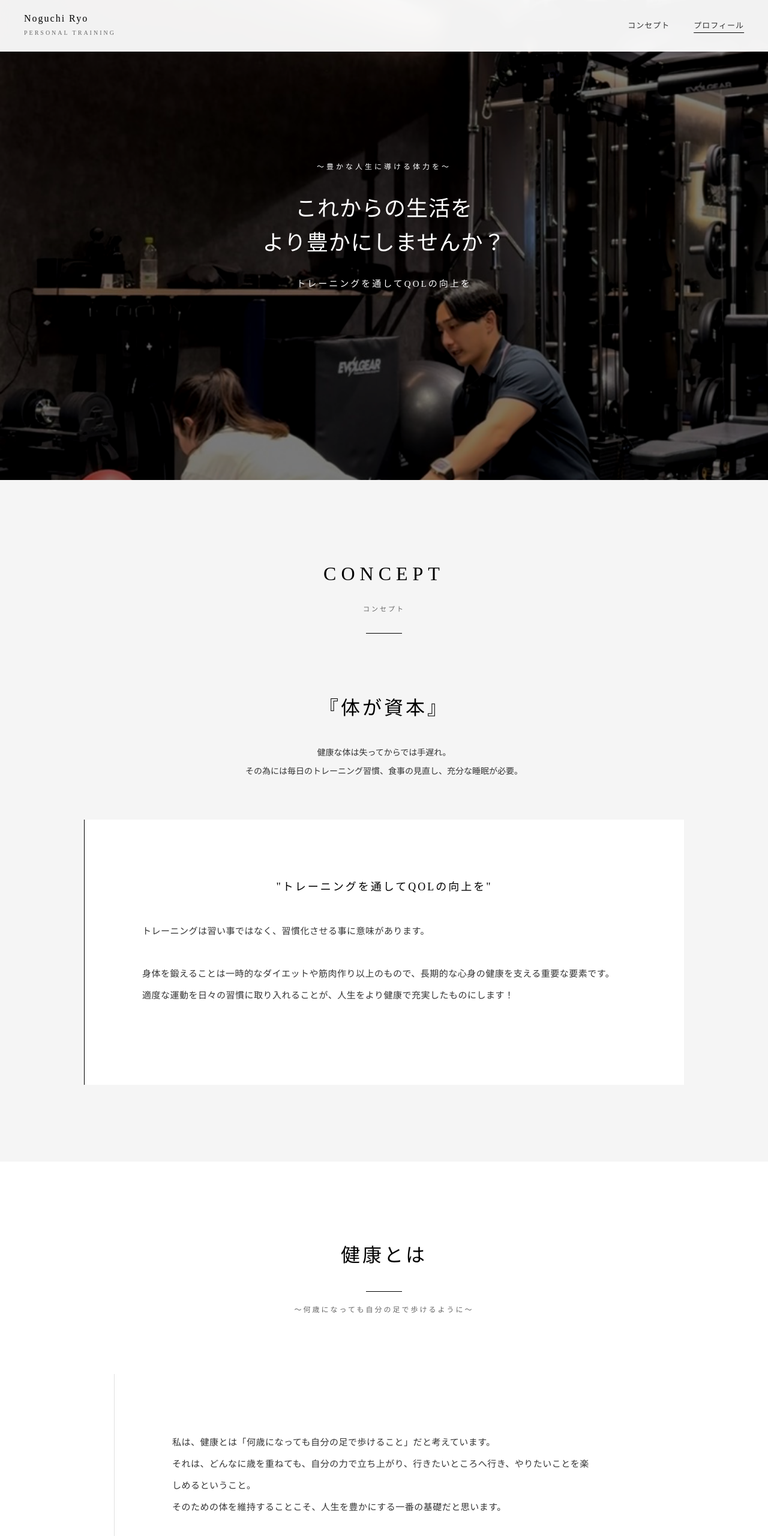
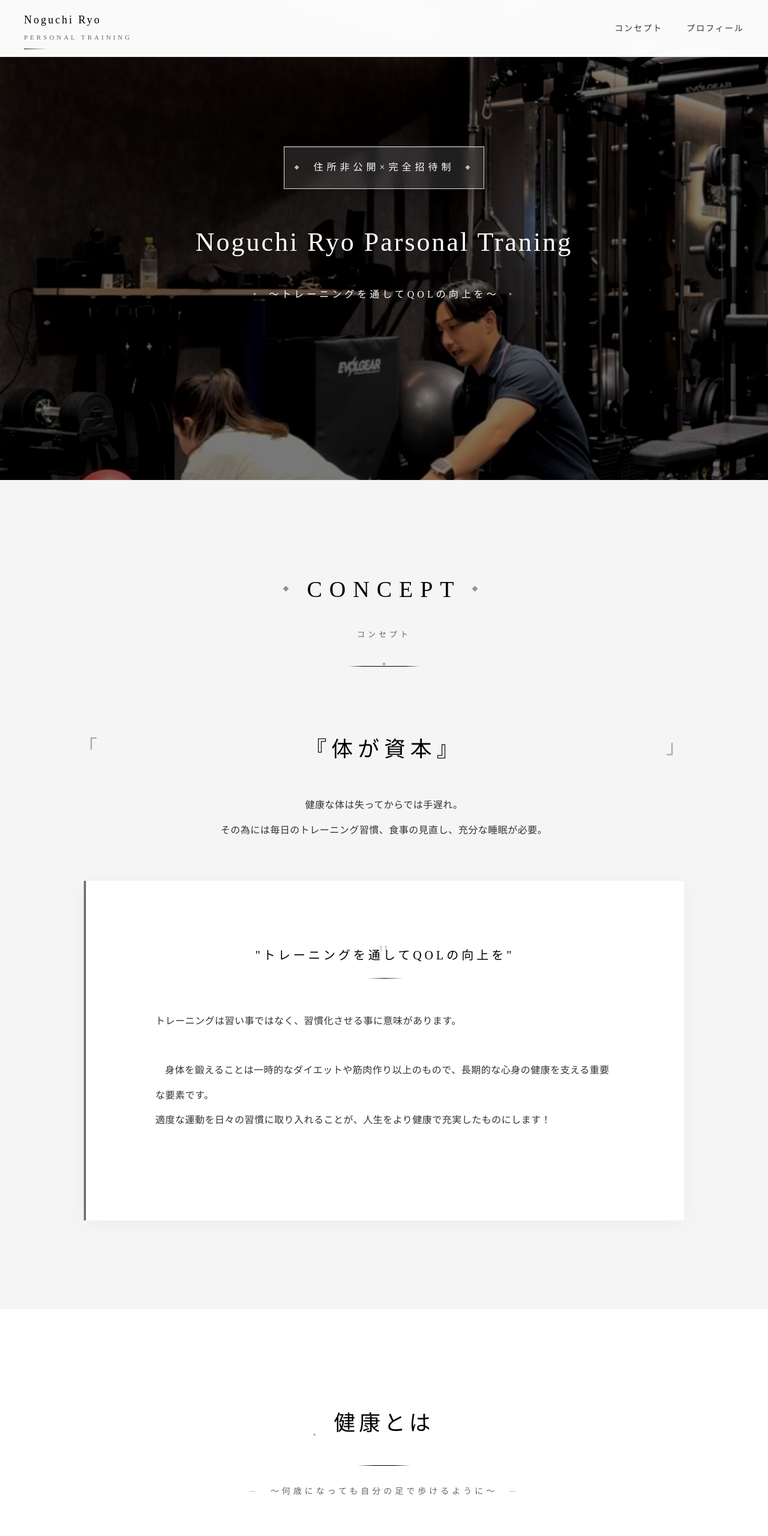
Before and after one commit to kirin-riki/Noguchi_Ryo_Parsonal_Traning_LP, a plain HTML site: page index.html in a window 1280 px wide. Shown: the top 2560 px of the page at 60% size. Drawn offline with Linux system fonts and the light colour scheme.

Commit message:
addレイアウト変更

```diff
--- a/css/style.css
+++ b/css/style.css
@@ -98,16 +98,16 @@ ul {
     top: 0;
     left: 0;
     width: 100%;
-    background-color: rgba(255, 255, 255, 0.95);
+    background-color: rgba(255, 255, 255, 0.98);
     backdrop-filter: blur(10px);
     z-index: 1000;
-    transition: all var(--transition-base);
-    border-bottom: 1px solid transparent;
+    transition: all var(--transition-slow);
+    border-bottom: 1px solid rgba(0, 0, 0, 0.08);
 }
 
 .header.scrolled {
-    border-bottom: 1px solid var(--color-border);
-    box-shadow: 0 2px 20px rgba(0, 0, 0, 0.05);
+    border-bottom: 2px solid rgba(0, 0, 0, 0.12);
+    box-shadow: 0 4px 24px rgba(0, 0, 0, 0.08);
 }
 
 .header-container {
@@ -120,19 +120,30 @@ ul {
 }
 
 .logo h1 {
-    font-size: 16px;
-    font-weight: var(--font-weight-light);
+    font-size: 18px;
+    font-weight: var(--font-weight-medium);
     color: var(--color-primary);
-    line-height: 1.4;
-    letter-spacing: 2px;
+    line-height: 1.5;
+    letter-spacing: 3px;
     cursor: pointer;
+    position: relative;
+}
+
+.logo h1::after {
+    content: '';
+    position: absolute;
+    bottom: -8px;
+    left: 0;
+    width: 40px;
+    height: 1px;
+    background: linear-gradient(to right, var(--color-primary), transparent);
 }
 
 .logo h1 span {
-    font-size: 10px;
+    font-size: 11px;
     font-weight: var(--font-weight-light);
     color: var(--color-text-light);
-    letter-spacing: 3px;
+    letter-spacing: 4px;
     text-transform: uppercase;
 }
 
@@ -143,29 +154,41 @@ ul {
 }
 
 .nav-link {
-    font-size: 13px;
+    font-size: 14px;
     font-weight: var(--font-weight-medium);
     color: var(--color-text);
-    letter-spacing: 1px;
+    letter-spacing: 2px;
     position: relative;
-    padding: 5px 0;
+    padding: 8px 0;
+}
+
+.nav-link::before {
+    content: '';
+    position: absolute;
+    bottom: 0;
+    left: 0;
+    width: 0;
+    height: 1px;
+    background-color: var(--color-primary);
+    transition: width var(--transition-slow);
 }
 
 .nav-link::after {
     content: '';
     position: absolute;
     bottom: 0;
-    left: 50%;
-    transform: translateX(-50%);
+    right: 0;
     width: 0;
     height: 1px;
     background-color: var(--color-primary);
-    transition: width var(--transition-base);
+    transition: width var(--transition-slow);
 }
 
+.nav-link:hover::before,
+.nav-link.active-link::before,
 .nav-link:hover::after,
 .nav-link.active-link::after {
-    width: 100%;
+    width: 50%;
 }
 
 /* Hamburger Menu */
@@ -246,32 +269,82 @@ ul {
     max-width: 1000px;
 }
 
+.fv-badge {
+    display: inline-block;
+    font-size: 16px;
+    font-weight: var(--font-weight-medium);
+    letter-spacing: 6px;
+    padding: 20px 48px;
+    border: 1px solid rgba(255, 255, 255, 0.85);
+    margin-bottom: 50px;
+    opacity: 0;
+    animation: fadeInUp 1.2s ease 0.2s forwards;
+    position: relative;
+    backdrop-filter: blur(8px);
+    background-color: rgba(255, 255, 255, 0.12);
+    box-shadow: 0 4px 24px rgba(0, 0, 0, 0.2), inset 0 1px 2px rgba(255, 255, 255, 0.15);
+}
+
+.fv-badge::before,
+.fv-badge::after {
+    content: '◆';
+    position: absolute;
+    top: 50%;
+    transform: translateY(-50%);
+    font-size: 8px;
+    opacity: 0.7;
+}
+
+.fv-badge::before {
+    left: 16px;
+}
+
+.fv-badge::after {
+    right: 16px;
+}
+
 .fv-subtitle {
-    font-size: 12px;
+    font-size: 13px;
     font-weight: var(--font-weight-light);
-    margin-bottom: 30px;
-    letter-spacing: 4px;
+    margin-bottom: 40px;
+    letter-spacing: 5px;
     opacity: 0;
-    animation: fadeInUp 1s ease 0.3s forwards;
+    animation: fadeInUp 1.2s ease 0.5s forwards;
+    position: relative;
+}
+
+.fv-subtitle::before,
+.fv-subtitle::after {
+    content: '─';
+    margin: 0 18px;
+    opacity: 0.6;
 }
 
 .fv-title {
-    font-size: clamp(22px, 3vw, 36px);
+    font-size: clamp(28px, 3.5vw, 44px);
     font-weight: var(--font-weight-medium);
-    line-height: 1.6;
-    margin-bottom: 25px;
-    letter-spacing: 1px;
+    line-height: 1.75;
+    margin-bottom: 35px;
+    letter-spacing: 3px;
     opacity: 0;
-    animation: fadeInUp 1s ease 0.6s forwards;
+    animation: fadeInUp 1.2s ease 0.8s forwards;
 }
 
 .fv-description {
-    font-size: 15px;
+    font-size: 16px;
     font-weight: var(--font-weight-light);
-    margin-bottom: 45px;
-    letter-spacing: 3px;
+    margin-bottom: 50px;
+    letter-spacing: 5px;
     opacity: 0;
-    animation: fadeInUp 1s ease 0.9s forwards;
+    animation: fadeInUp 1.2s ease 1.1s forwards;
+    position: relative;
+}
+
+.fv-description::before,
+.fv-description::after {
+    content: '•';
+    margin: 0 16px;
+    opacity: 0.5;
 }
 
 .btn-primary {
@@ -308,38 +381,72 @@ ul {
    Section Common Styles
 ======================================== */
 section {
-    padding: var(--spacing-xxl) 0;
+    padding: calc(var(--spacing-xxl) + 20px) 0;
 }
 
 .section-title {
     text-align: center;
-    margin-bottom: var(--spacing-xl);
+    margin-bottom: calc(var(--spacing-xl) + 10px);
     position: relative;
 }
 
 .section-title h2 {
-    font-size: clamp(24px, 3vw, 32px);
-    font-weight: var(--font-weight-light);
+    font-size: clamp(28px, 3.2vw, 38px);
+    font-weight: var(--font-weight-medium);
     color: var(--color-primary);
-    margin-bottom: 20px;
-    letter-spacing: 8px;
+    margin-bottom: 30px;
+    letter-spacing: 12px;
     text-transform: uppercase;
+    position: relative;
+    display: inline-block;
+}
+
+.section-title h2::before {
+    content: '◆';
+    position: absolute;
+    left: -40px;
+    top: 50%;
+    transform: translateY(-50%);
+    font-size: 10px;
+    opacity: 0.4;
+}
+
+.section-title h2::after {
+    content: '◆';
+    position: absolute;
+    right: -40px;
+    top: 50%;
+    transform: translateY(-50%);
+    font-size: 10px;
+    opacity: 0.4;
 }
 
 .section-title::after {
     content: '';
     display: block;
-    width: 60px;
+    width: 120px;
     height: 1px;
-    background-color: var(--color-primary);
-    margin: 30px auto 0;
+    background: linear-gradient(to right, transparent, var(--color-primary) 20%, var(--color-primary) 80%, transparent);
+    margin: 40px auto 0;
+    position: relative;
+}
+
+.section-title::before {
+    content: '✦';
+    position: absolute;
+    left: 50%;
+    bottom: -8px;
+    transform: translateX(-50%);
+    font-size: 12px;
+    color: var(--color-primary);
+    opacity: 0.3;
 }
 
 .section-subtitle {
-    font-size: 11px;
+    font-size: 13px;
     color: var(--color-text-light);
     font-weight: var(--font-weight-light);
-    letter-spacing: 3px;
+    letter-spacing: 5px;
 }
 
 /* ========================================
@@ -357,45 +464,93 @@ section {
 .concept-main {
     text-align: center;
     margin-bottom: var(--spacing-lg);
+    padding: 0 20px;
 }
 
 .concept-heading {
-    font-size: clamp(24px, 2.5vw, 32px);
-    font-weight: var(--font-weight-light);
+    font-size: clamp(28px, 2.8vw, 38px);
+    font-weight: var(--font-weight-medium);
     color: var(--color-primary);
-    margin-bottom: 30px;
-    letter-spacing: 4px;
+    margin-bottom: 40px;
+    letter-spacing: 8px;
+    position: relative;
+}
+
+.concept-heading::before {
+    content: '「';
+    position: absolute;
+    left: -30px;
+    font-size: 32px;
+    opacity: 0.3;
+}
+
+.concept-heading::after {
+    content: '」';
+    position: absolute;
+    right: -30px;
+    font-size: 32px;
+    opacity: 0.3;
 }
 
 .concept-text {
-    font-size: 14px;
-    line-height: 2.2;
+    font-size: 16px;
+    line-height: 2.6;
     color: var(--color-text);
     font-weight: var(--font-weight-light);
+    letter-spacing: 0.5px;
 }
 
 .concept-philosophy {
     background-color: var(--color-bg);
-    padding: var(--spacing-xl);
+    padding: calc(var(--spacing-xl) + 10px) calc(var(--spacing-xl) + 20px);
     border: none;
-    border-left: 1px solid var(--color-primary);
+    border-left: 3px double var(--color-primary);
+    box-shadow: 0 4px 32px rgba(0, 0, 0, 0.04);
 }
 
 .philosophy-title {
-    font-size: 18px;
-    font-weight: var(--font-weight-regular);
+    font-size: 20px;
+    font-weight: var(--font-weight-medium);
     color: var(--color-primary);
     text-align: center;
-    margin-bottom: 40px;
-    letter-spacing: 3px;
+    margin-bottom: 50px;
+    letter-spacing: 5px;
+    position: relative;
+    padding: 0 40px;
+}
+
+.philosophy-title::before {
+    content: '"';
+    font-size: 42px;
+    position: absolute;
+    left: 50%;
+    transform: translateX(-50%);
+    top: -22px;
+    opacity: 0.15;
+    font-family: Georgia, serif;
+}
+
+.philosophy-title::after {
+    content: '';
+    display: block;
+    width: 60px;
+    height: 1px;
+    background: linear-gradient(to right, transparent, var(--color-primary), transparent);
+    margin: 20px auto 0;
 }
 
 .philosophy-text {
-    font-size: 14px;
-    line-height: 2.4;
+    font-size: 16px;
+    line-height: 2.6;
     color: var(--color-text);
-    margin-bottom: 25px;
+    margin-bottom: 32px;
     font-weight: var(--font-weight-light);
+    letter-spacing: 0.5px;
+    text-indent: 1em;
+}
+
+.philosophy-text:first-child {
+    text-indent: 0;
 }
 
 .philosophy-text:last-child {
@@ -406,7 +561,7 @@ section {
    Philosophy Sections
 ======================================== */
 .philosophy-section {
-    padding: var(--spacing-xxl) 0;
+    padding: calc(var(--spacing-xxl) + 30px) 0;
     position: relative;
 }
 
@@ -423,72 +578,99 @@ section {
 }
 
 .philosophy-content {
-    max-width: 900px;
+    max-width: 920px;
     margin: 0 auto;
     text-align: center;
 }
 
 .philosophy-heading {
-    font-size: clamp(24px, 2.5vw, 32px);
-    font-weight: var(--font-weight-light);
+    font-size: clamp(28px, 2.8vw, 38px);
+    font-weight: var(--font-weight-medium);
     color: var(--color-primary);
-    margin-bottom: 20px;
-    letter-spacing: 4px;
+    margin-bottom: 30px;
+    letter-spacing: 6px;
     position: relative;
     display: inline-block;
+}
+
+.philosophy-heading::before {
+    content: '•';
+    position: absolute;
+    left: -35px;
+    top: 50%;
+    transform: translateY(-50%);
+    font-size: 16px;
+    opacity: 0.3;
 }
 
 .philosophy-heading::after {
     content: '';
     display: block;
-    width: 60px;
+    width: 90px;
     height: 1px;
-    background-color: var(--color-primary);
-    margin: 30px auto 0;
+    background: linear-gradient(to right, transparent, var(--color-primary) 30%, var(--color-primary) 70%, transparent);
+    margin: 38px auto 0;
+    position: relative;
 }
 
 .philosophy-subtitle {
-    font-size: 12px;
+    font-size: 14px;
     color: var(--color-text-light);
     font-weight: var(--font-weight-light);
-    letter-spacing: 3px;
-    margin-bottom: var(--spacing-xl);
+    letter-spacing: 5px;
+    margin-bottom: calc(var(--spacing-xl) + 10px);
+    position: relative;
+}
+
+.philosophy-subtitle::before,
+.philosophy-subtitle::after {
+    content: '─';
+    margin: 0 20px;
+    opacity: 0.4;
 }
 
 .philosophy-text-wrapper {
     margin-top: var(--spacing-xl);
     text-align: left;
     background-color: transparent;
-    padding: var(--spacing-xl);
-    border-left: 1px solid var(--color-border);
+    padding: calc(var(--spacing-xl) + 10px) calc(var(--spacing-xl) + 10px);
+    border-left: 3px solid var(--color-primary);
+    border-left-style: double;
+    box-shadow: 0 2px 20px rgba(0, 0, 0, 0.02);
 }
 
 .philosophy-section.nutrition .philosophy-text-wrapper {
     background-color: var(--color-bg);
+    box-shadow: 0 4px 30px rgba(0, 0, 0, 0.04);
 }
 
 .philosophy-text {
-    font-size: 15px;
-    line-height: 2.4;
+    font-size: 16px;
+    line-height: 2.6;
     color: var(--color-text);
-    margin-bottom: 35px;
+    margin-bottom: 40px;
     font-weight: var(--font-weight-light);
     letter-spacing: 0.5px;
+    text-indent: 1em;
+}
+
+.philosophy-text:first-of-type {
+    text-indent: 0;
 }
 
 .philosophy-text:last-of-type {
-    margin-bottom: 35px;
+    margin-bottom: 40px;
 }
 
 .philosophy-closing {
-    font-size: 15px;
-    line-height: 2.4;
+    font-size: 16px;
+    line-height: 2.6;
     color: var(--color-primary);
-    font-weight: var(--font-weight-regular);
+    font-weight: var(--font-weight-medium);
     text-align: center;
-    padding-top: 20px;
-    border-top: 1px solid var(--color-border);
-    letter-spacing: 0.5px;
+    padding-top: 35px;
+    border-top: 2px double var(--color-border);
+    letter-spacing: 1.5px;
     margin-bottom: 0;
 }
 
@@ -497,12 +679,13 @@ section {
 ======================================== */
 .profile {
     background-color: var(--color-bg-dark);
+    padding: calc(var(--spacing-xxl) + 30px) 0;
 }
 
 .profile-content {
     display: grid;
-    grid-template-columns: 350px 1fr;
-    gap: var(--spacing-xl);
+    grid-template-columns: 360px 1fr;
+    gap: calc(var(--spacing-xl) + 20px);
     align-items: start;
 }
 
@@ -515,6 +698,7 @@ section {
     width: 100%;
     filter: grayscale(20%);
     transition: filter var(--transition-slow);
+    box-shadow: 0 8px 40px rgba(0, 0, 0, 0.08);
 }
 
 .profile-image:hover img {
@@ -523,37 +707,49 @@ section {
 
 .profile-info {
     background-color: var(--color-bg);
-    padding: var(--spacing-xl);
+    padding: calc(var(--spacing-xl) + 10px) var(--spacing-xl);
     border: 1px solid var(--color-border);
+    box-shadow: 0 4px 30px rgba(0, 0, 0, 0.04);
 }
 
 .profile-name {
-    font-size: 32px;
-    font-weight: var(--font-weight-bold);
+    font-size: 36px;
+    font-weight: var(--font-weight-medium);
     color: var(--color-primary);
-    margin-bottom: 15px;
+    margin-bottom: 20px;
     display: flex;
     flex-direction: column;
-    gap: 10px;
-    letter-spacing: 1px;
+    gap: 14px;
+    letter-spacing: 4px;
+    position: relative;
+}
+
+.profile-name::after {
+    content: '';
+    display: block;
+    width: 80px;
+    height: 1px;
+    background: linear-gradient(to right, var(--color-primary), transparent);
+    margin-top: 18px;
 }
 
 .profile-name-en {
-    font-size: 16px;
+    font-size: 18px;
     font-weight: var(--font-weight-light);
     color: var(--color-text-light);
-    letter-spacing: 2px;
+    letter-spacing: 4px;
 }
 
 .profile-birth {
-    font-size: 13px;
+    font-size: 14px;
     color: var(--color-text-light);
-    margin-bottom: 40px;
+    margin-bottom: 45px;
     font-weight: var(--font-weight-light);
+    letter-spacing: 0.5px;
 }
 
 .profile-section {
-    margin-bottom: 40px;
+    margin-bottom: 45px;
 }
 
 .profile-section:last-child {
@@ -561,33 +757,35 @@ section {
 }
 
 .profile-section h4 {
-    font-size: 13px;
+    font-size: 14px;
     font-weight: var(--font-weight-medium);
     color: var(--color-primary);
-    margin-bottom: 25px;
-    padding-bottom: 12px;
+    margin-bottom: 28px;
+    padding-bottom: 14px;
     border-bottom: 1px solid var(--color-border);
-    letter-spacing: 3px;
+    letter-spacing: 4px;
     text-transform: uppercase;
 }
 
 .profile-section p {
-    font-size: 13px;
-    line-height: 2.2;
+    font-size: 15px;
+    line-height: 2.5;
     color: var(--color-text);
-    margin-bottom: 15px;
+    margin-bottom: 20px;
     font-weight: var(--font-weight-light);
+    letter-spacing: 0.5px;
 }
 
 .profile-highlight {
-    font-size: 18px;
+    font-size: 19px;
     font-weight: var(--font-weight-medium);
     color: var(--color-primary);
     background-color: transparent;
-    padding: 35px 30px;
+    padding: 38px 35px;
     text-align: center;
     border: 1px solid var(--color-border);
-    letter-spacing: 1px;
+    letter-spacing: 1.5px;
+    box-shadow: 0 2px 20px rgba(0, 0, 0, 0.03);
 }
 
 .profile-certifications {
@@ -619,31 +817,49 @@ section {
 .footer {
     background-color: var(--color-primary);
     color: var(--color-bg);
-    padding: var(--spacing-xl) 0 var(--spacing-lg);
+    padding: calc(var(--spacing-xl) + 10px) 0 var(--spacing-lg);
 }
 
 .footer-content {
     display: flex;
     justify-content: space-between;
     align-items: center;
-    margin-bottom: 50px;
-    padding-bottom: 50px;
-    border-bottom: 1px solid rgba(255, 255, 255, 0.08);
+    margin-bottom: 55px;
+    padding-bottom: 55px;
+    border-bottom: 1px solid rgba(255, 255, 255, 0.12);
+    position: relative;
+}
+
+.footer-content::after {
+    content: '◆';
+    position: absolute;
+    bottom: -6px;
+    left: 50%;
+    transform: translateX(-50%);
+    font-size: 8px;
+    opacity: 0.3;
 }
 
 .footer-brand h3 {
-    font-size: 16px;
-    font-weight: var(--font-weight-light);
-    margin-bottom: 15px;
-    letter-spacing: 2px;
+    font-size: 17px;
+    font-weight: var(--font-weight-medium);
+    margin-bottom: 16px;
+    letter-spacing: 3px;
 }
 
 .footer-tagline {
-    font-size: 11px;
+    font-size: 12px;
     font-weight: var(--font-weight-light);
-    color: rgba(255, 255, 255, 0.5);
-    letter-spacing: 3px;
+    color: rgba(255, 255, 255, 0.55);
+    letter-spacing: 4px;
     text-transform: uppercase;
+}
+
+.footer-tagline::before,
+.footer-tagline::after {
+    content: '•';
+    margin: 0 12px;
+    opacity: 0.4;
 }
 
 .footer-social-title {
@@ -891,18 +1107,31 @@ section {
     }
 
     .fv-content {
-        padding: 0 20px;
+        padding: 0 24px;
+    }
+
+    .fv-badge {
+        font-size: 14px;
+        letter-spacing: 3.5px;
+        padding: 15px 34px;
+        margin-bottom: 35px;
     }
 
     .fv-subtitle {
         font-size: 11px;
         letter-spacing: 3px;
+        margin-bottom: 28px;
+    }
+
+    .fv-title {
+        font-size: clamp(22px, 5vw, 32px);
         margin-bottom: 25px;
     }
 
     .fv-description {
         font-size: 13px;
-        letter-spacing: 2px;
+        letter-spacing: 3px;
+        margin-bottom: 40px;
     }
 
     .btn-primary {
@@ -1102,11 +1331,29 @@ section {
     }
 
     .fv-content {
-        padding: 0 15px;
+        padding: 0 18px;
+    }
+
+    .fv-badge {
+        font-size: 13px;
+        letter-spacing: 3px;
+        padding: 14px 30px;
+        margin-bottom: 30px;
     }
 
     .fv-title {
-        line-height: 1.7;
+        line-height: 1.75;
+        letter-spacing: 1.5px;
+    }
+
+    .fv-subtitle {
+        font-size: 11px;
+        letter-spacing: 2.5px;
+    }
+
+    .fv-description {
+        font-size: 13px;
+        letter-spacing: 3px;
     }
 
     .btn-primary {
@@ -1116,7 +1363,7 @@ section {
     }
 
     .section-title h2 {
-        letter-spacing: 4px;
+        letter-spacing: 5px;
     }
 
     .social-link {
--- a/index.html
+++ b/index.html
@@ -55,9 +55,9 @@
         </div>
         <div class="fv-content">
             <div class="fv-text">
-                <p class="fv-subtitle">〜豊かな人生に導ける体力を〜</p>
-                <h2 class="fv-title">これからの生活を<br>より豊かにしませんか？</h2>
-                <p class="fv-description">トレーニングを通してQOLの向上を</p>
+                <p class="fv-badge">住所非公開×完全招待制</p>
+                <h2 class="fv-title">Noguchi Ryo Parsonal Traning</h2>
+                <p class="fv-description">～トレーニングを通してQOLの向上を～</p>
             </div>
         </div>
     </section>
```
